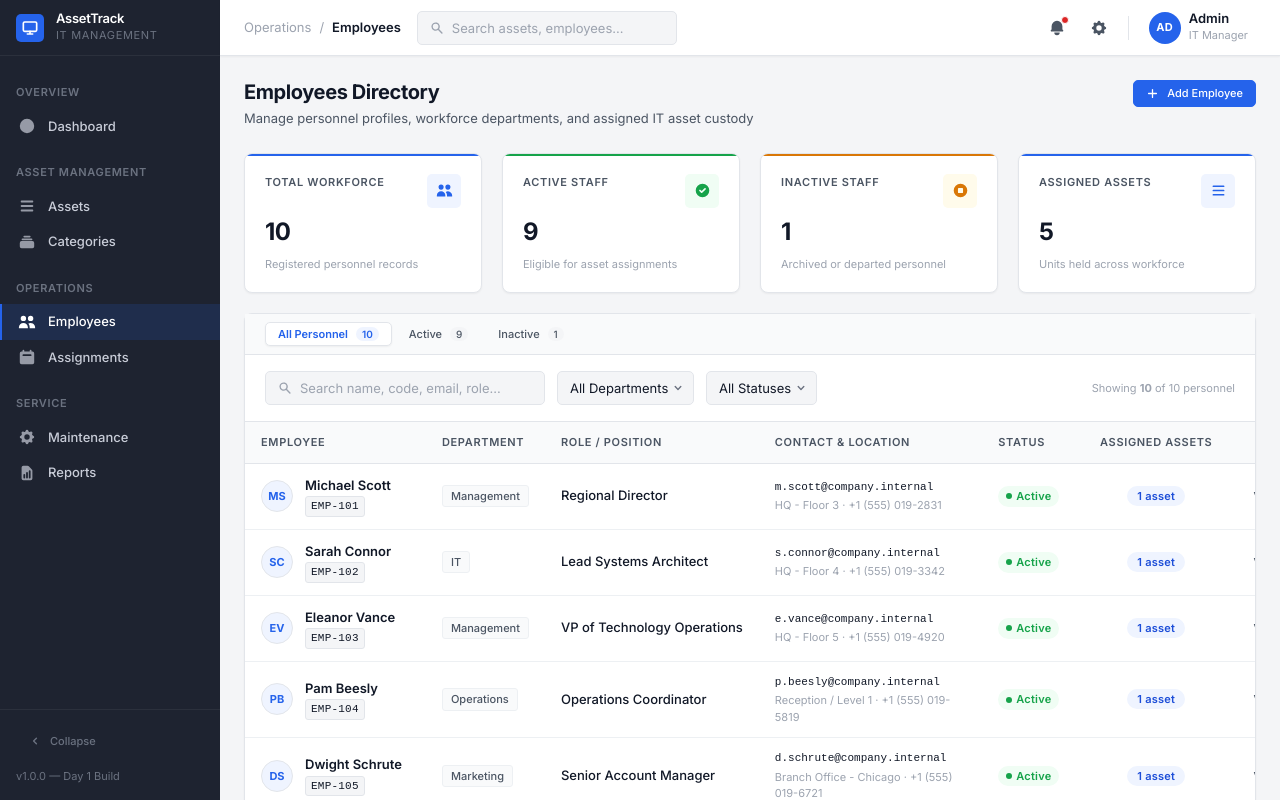
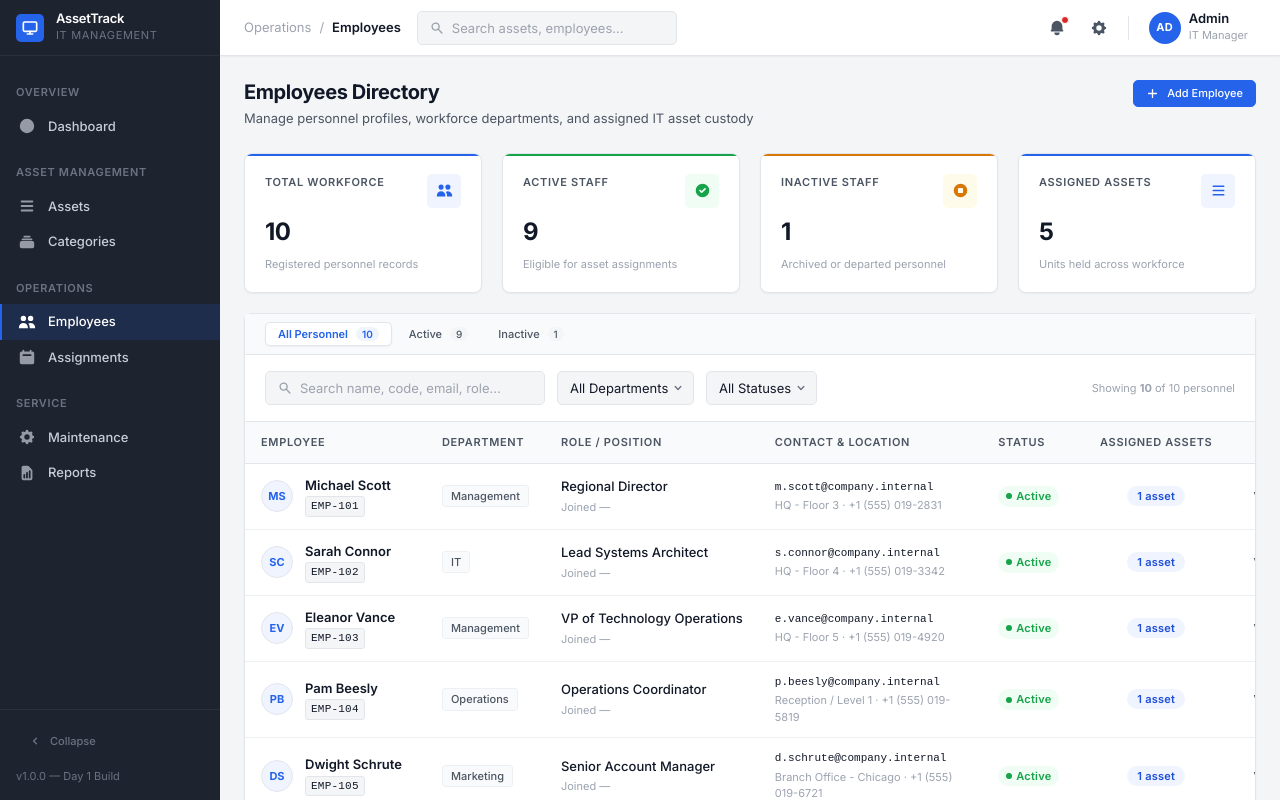
Before and after one commit to rstaamaji/IT-Asset-Inventory-Management-System, a React (Vite) app: page /employees in a window 1280 px wide. Shown: the top 800 px of the page. Built offline with nearby package versions, Linux system fonts and the light colour scheme.

Commit message:
newtable

```diff
--- a/src/components/EmployeeTable.jsx
+++ b/src/components/EmployeeTable.jsx
@@ -105,9 +105,12 @@ export default function EmployeeTable({
 
                 {/* Position */}
                 <td className="col-nowrap">
-                  <span style={{ fontSize: 'var(--text-sm)', color: 'var(--color-text-primary)', fontWeight: 'var(--font-medium)' }}>
+                  <div style={{ fontSize: 'var(--text-sm)', color: 'var(--color-text-primary)', fontWeight: 'var(--font-medium)' }}>
                     {emp.position || 'Staff'}
-                  </span>
+                  </div>
+                  <div style={{ fontSize: '11px', color: 'var(--color-text-muted)', marginTop: 2 }}>
+                    Joined {emp.joinedDate || emp.createdAt || '—'}
+                  </div>
                 </td>
 
                 {/* Contact & Location */}
```
